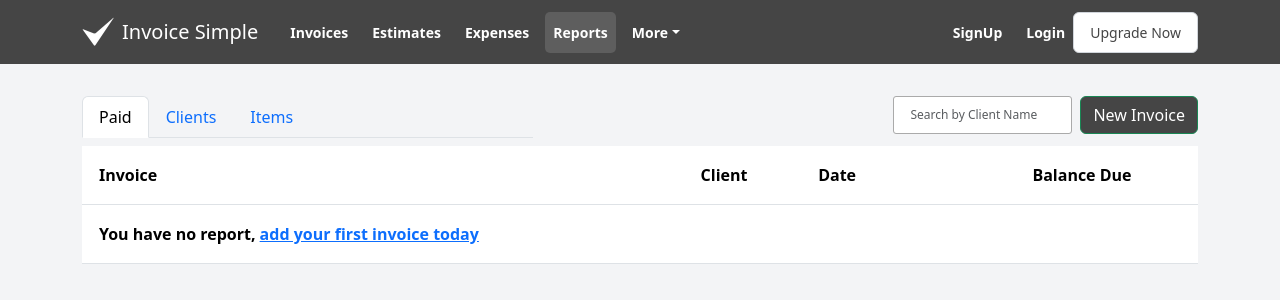
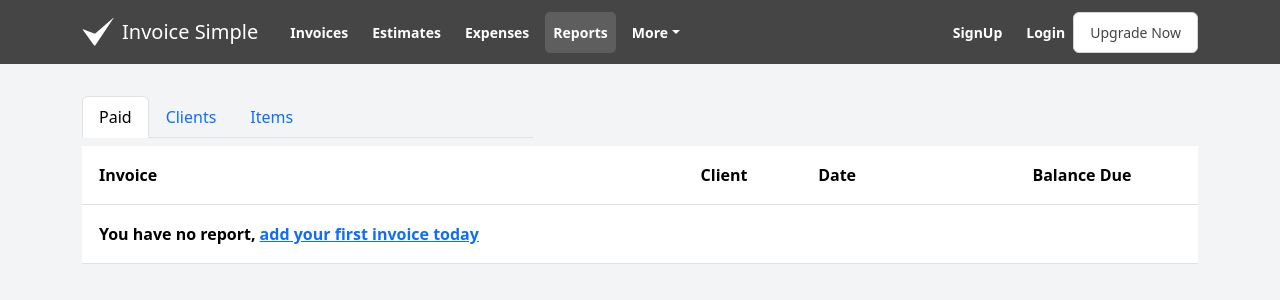
Before and after one commit to Hussaingoraya/invoice_tool-Express-js, a React (Vite) app: page /report in a window 1280 px wide. Shown: the top 300 px of the page. Built offline with nearby package versions, Linux system fonts and the light colour scheme.

Commit message:
minor chnages

```diff
--- a/src/Components/Nav.css
+++ b/src/Components/Nav.css
@@ -138,6 +138,11 @@
         width: auto;
         margin-bottom: 5px;
     }
+    .upgrade{
+        display: flex;
+        justify-content: space-between;
+
+    }
 
   }
 
--- a/src/Components/Navbar.jsx
+++ b/src/Components/Navbar.jsx
@@ -69,7 +69,7 @@
                 </ul>
               </li>
             </ul>
-            <div className="d-flex" role="search">
+            <div className="d-flex upgrade" role="search">
                 <div>
                 <ul className="navbar-nav me-auto mb-2 mb-lg-0">
               <li className="nav-item">
--- a/src/Components/Report.jsx
+++ b/src/Components/Report.jsx
@@ -56,23 +56,7 @@
             </li>
           </ul>
         </div>
-        <div className="col-2"></div>
-        <div className="col-5 invoice-search">
-          <form className=" form-search-bar" role="search">
-            <input
-              className="form-control me-2 search-bar"
-              type="search"
-              placeholder="Search by Client Name"
-              aria-label="Search"
-            />
-            <button
-              className="btn btn-outline-success invoice-btn "
-              type="submit"
-            >
-              New Invoice
-            </button>
-          </form>
-        </div>
+
       </div>
       <div className="tab-content mt-2" id="myTabContent">
         <div
```
